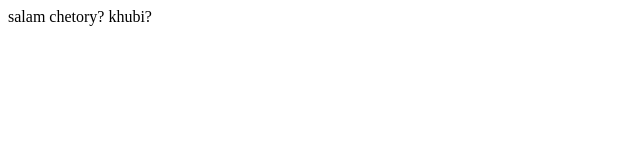
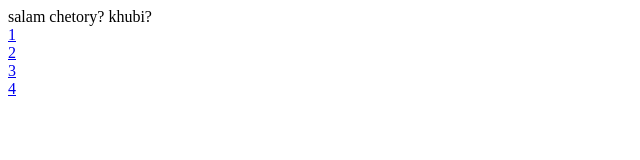
Before and after one commit to Tezman404/somefiles, a plain HTML site: page index.html in a window 1280 px wide. Shown: the full height of the page, 0-640 px from the left. Drawn offline with Linux system fonts and the light colour scheme.

Commit message:
added page linkes to indes

```diff
--- a/index.html
+++ b/index.html
@@ -1,3 +1,10 @@
 <html>
-<body> salam chetory? khubi?  </body>
+<body>
+	salam chetory? khubi?
+<br/> <a href="page1.html">1</a>
+<br/> <a href="page2.html">2</a>
+<br/> <a href="page3.html">3</a>
+<br/> <a href="page4.html">4</a>
+
+ </body>
 </html>
```
